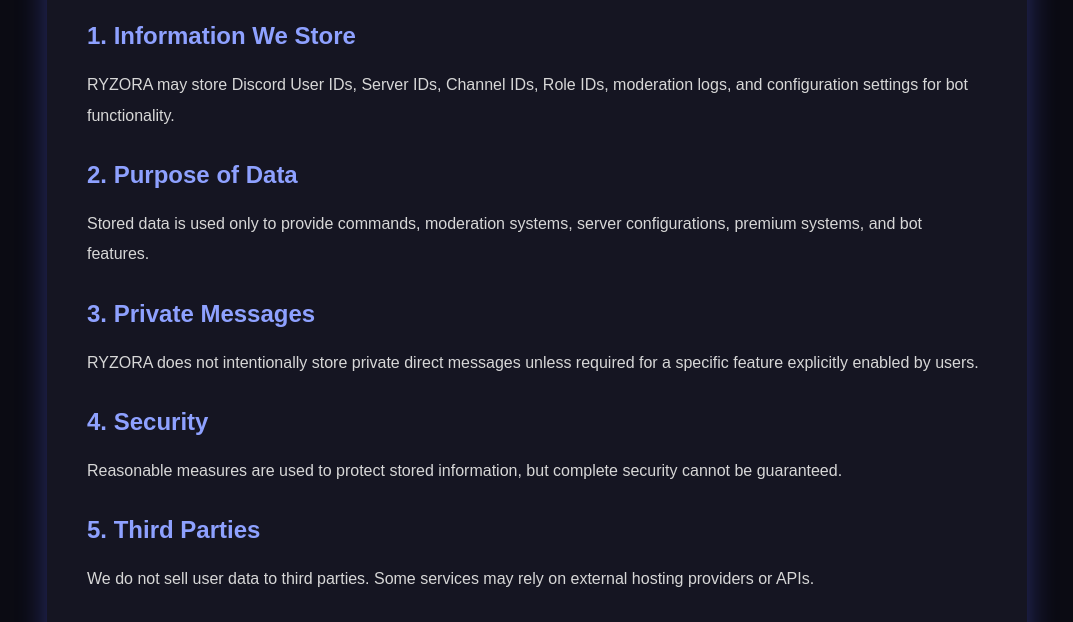
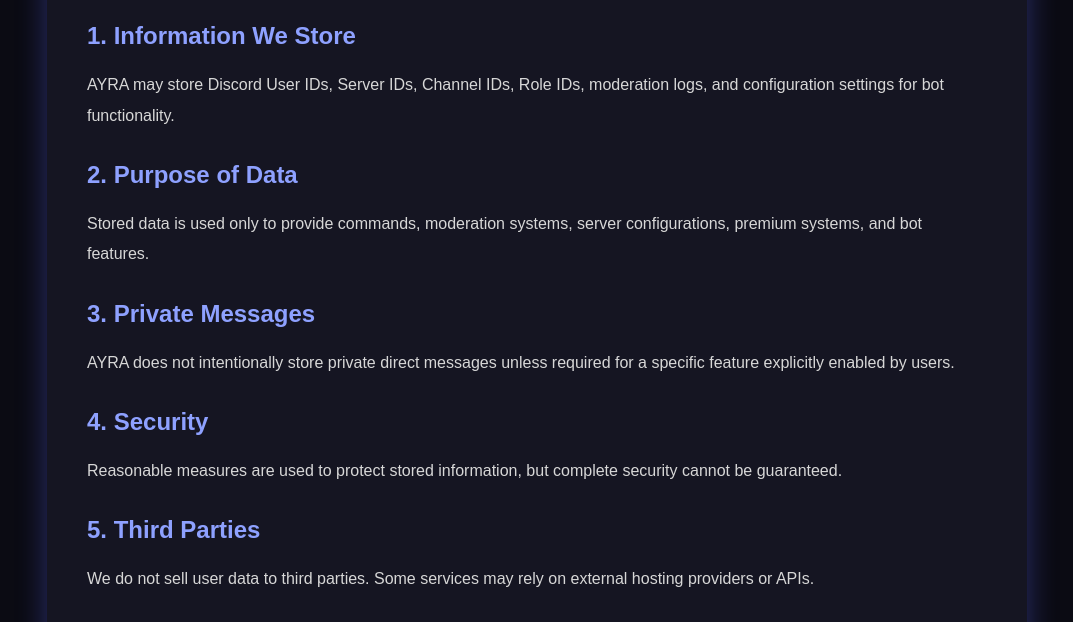
Before and after one commit to ZCZXK/RYZORAPOLICY-, a plain HTML site: page privacy.html in a window 1280 px wide. Shown: the part 154-776 px from the top of the page, without its empty margins (103-1176 px from the left). Drawn offline with Linux system fonts and the light colour scheme.

Commit message:
Update bot name from RYZORA to AYRA in privacy policy

```diff
--- a/privacy.html
+++ b/privacy.html
@@ -50,7 +50,7 @@ margin-top:10px;
 
 <h2>1. Information We Store</h2>
 <p>
-RYZORA may store Discord User IDs, Server IDs, Channel IDs, Role IDs, moderation logs, and configuration settings for bot functionality.
+AYRA may store Discord User IDs, Server IDs, Channel IDs, Role IDs, moderation logs, and configuration settings for bot functionality.
 </p>
 
 <h2>2. Purpose of Data</h2>
@@ -60,7 +60,7 @@ Stored data is used only to provide commands, moderation systems, server configu
 
 <h2>3. Private Messages</h2>
 <p>
-RYZORA does not intentionally store private direct messages unless required for a specific feature explicitly enabled by users.
+AYRA does not intentionally store private direct messages unless required for a specific feature explicitly enabled by users.
 </p>
 
 <h2>4. Security</h2>
```
